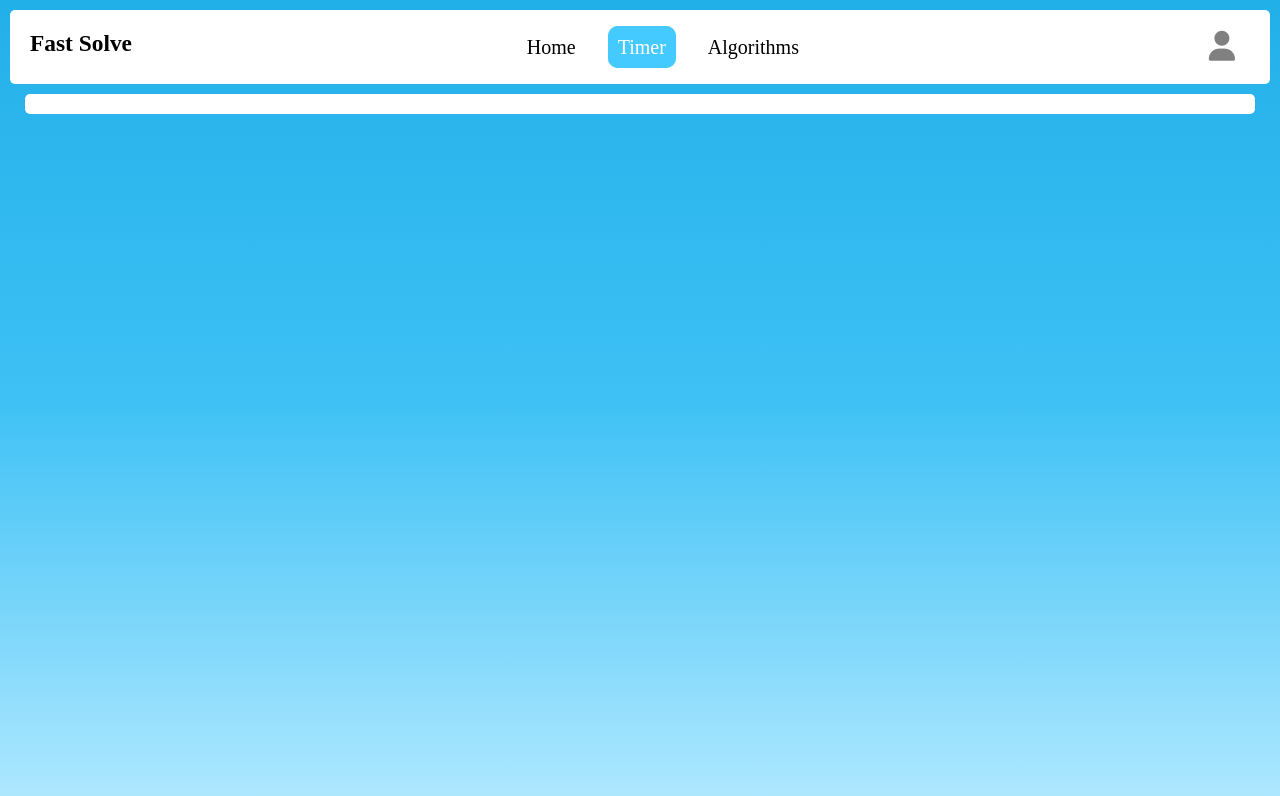
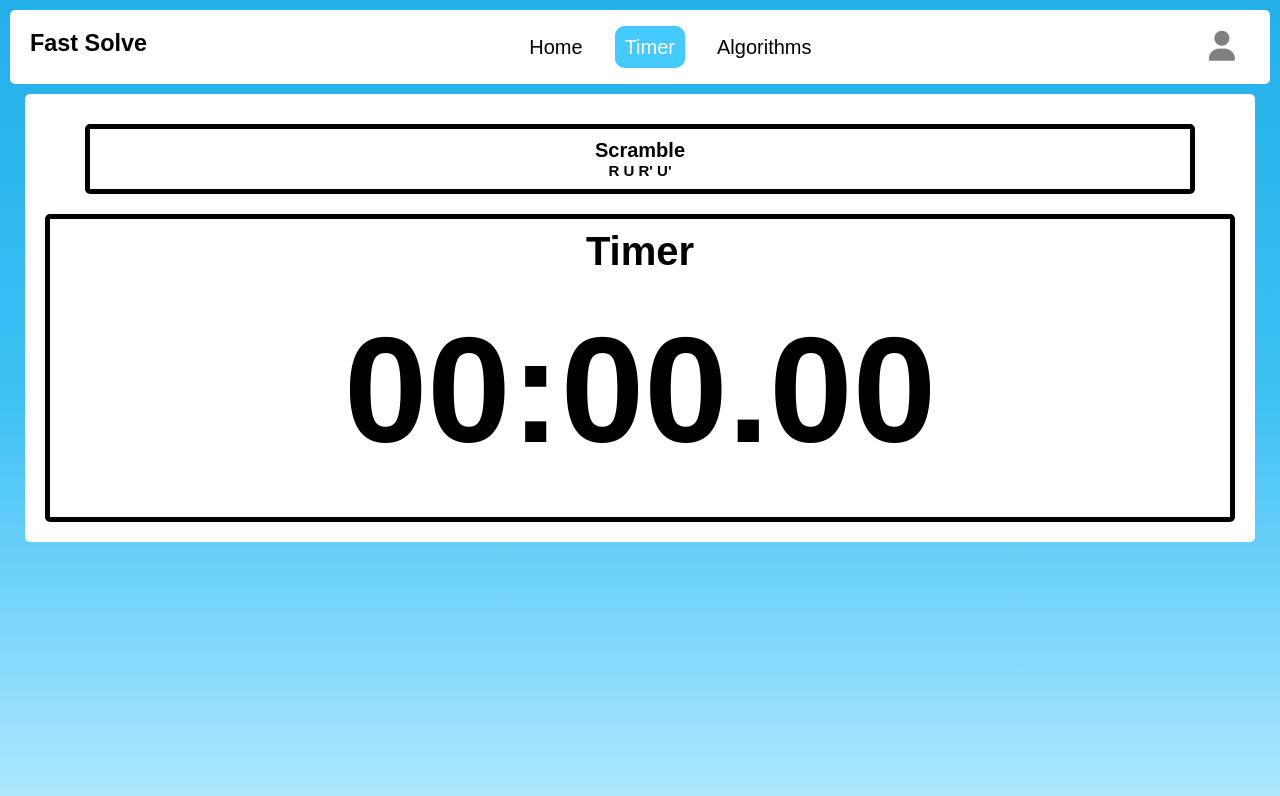
Before and after one commit to Rian1134/FastSolve, a plain HTML site: page pages/TimerPage.html in a window 1280 px wide. Drawn offline with Linux system fonts and the light colour scheme; files whose address does not match are found by name.

Commit message:
adding Timer

```diff
--- a/index.js
+++ b/index.js
@@ -0,0 +1,9 @@
+const display = document.getElementById("timer-display");
+let time = null;
+let startTime = 0;
+let elapsedTime = 0;
+let isRunning = false;
+
+function start(){
+
+}
--- a/pages/TimerPage.html
+++ b/pages/TimerPage.html
@@ -30,7 +30,18 @@
         </nav>
       </header>
       <div class="main" id="timer-mian">
-
+        <div class="scramble">
+          <h1>Scramble</h1>
+          <div class="scramble-display">
+            <h2 id="scramble-display">R U R' U'</h2>
+          </div>
+        </div>
+        <div class="timer">
+          <h1>Timer</h1>
+          <div class="timer-display">
+            <h2 id="timer-display">00:00.00</h2>
+          </div>
+        </div>
       </div>
     </div>
     <script src="index.js"></script>
--- a/style.css
+++ b/style.css
@@ -1,6 +1,7 @@
 * {
   margin: 0;
   padding: 0;
+  font-family: Arial, Helvetica, sans-serif;
 }
 
 body {
@@ -172,3 +173,42 @@ nav ul li a:hover {
 #algorithms:hover #algorithms-dropdown {
   display: flex;
 }
+
+.scramble {
+  display: flex;
+  font-size: 10px;
+  flex-direction: column;
+  justify-content: center;
+  align-items: center;
+  color: black;
+  margin: 20px 50px;
+  padding: 10px;
+  background-color: white;
+  border: 5px solid black;
+  border-radius: 5px;
+}
+
+.timer {
+  display: flex;
+  font-size: 20px;
+  flex-direction: column;
+  justify-content: center;
+  align-items: center;
+  color: black;
+  margin: 10px;
+  padding: 10px;
+  background-color: white;
+  border: 5px solid black;
+  border-radius: 5px;
+}
+
+.timer-display {
+  display: flex;
+  font-size: 100px;
+  justify-content: center;
+  align-items: center;
+  color: black;
+  margin: 20px;
+  padding: 10px;
+  border-radius: 5px;
+}
```
